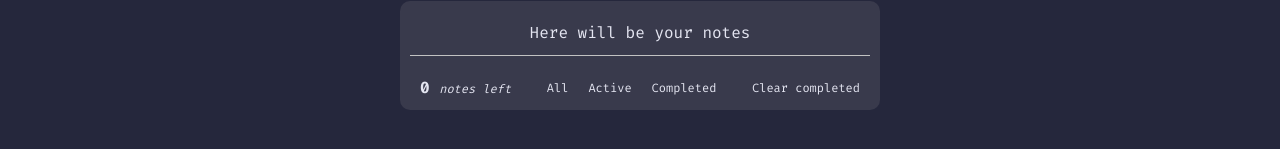
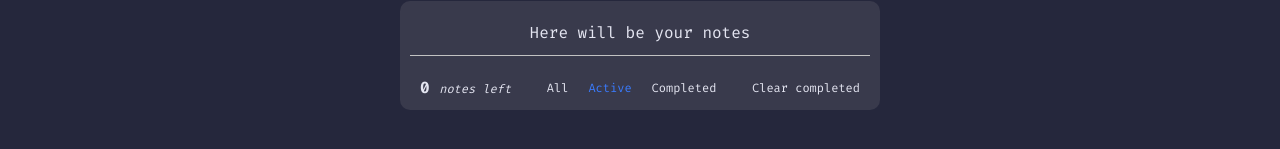
Before and after one commit to bakNa2t/type2note, a React (Vite) app: page / in a window 1280 px wide. Both pictures are taken after a click on the button "Active". Shown: the part 231-380 px from the top of the page. Built offline with nearby package versions, Linux system fonts and the light colour scheme; the HTML template or start-up script is replaced by a standard one.

Commit message:
Added filterAll/Active/Completed fn to NoteFilter

```diff
--- a/src/ui-blocks/NoteField.jsx
+++ b/src/ui-blocks/NoteField.jsx
@@ -16,7 +16,6 @@ const StyledNoteField = styled.ul`
 
 function NoteField() {
   const filteredNotes = useSelector(selectFilteredNotes);
-  console.log(filteredNotes);
 
   return (
     <StyledNoteField>
--- a/src/ui-blocks/NoteFilter.jsx
+++ b/src/ui-blocks/NoteFilter.jsx
@@ -1,5 +1,13 @@
+import { useDispatch, useSelector } from "react-redux";
 import styled from "styled-components";
+
 import Button from "./Button";
+
+import {
+  filterActive,
+  filterAll,
+  filterCompleted,
+} from "../base-blocks/noteSlice";
 
 const StyledNoteFilter = styled.div`
   display: flex;
@@ -8,12 +16,45 @@ const StyledNoteFilter = styled.div`
   gap: 1rem;
 `;
 
+const FilterActive = styled.p`
+  color: var(--color-blue);
+`;
+
 function NoteFilter() {
+  const dispatch = useDispatch();
+  const toFiltered = useSelector((state) => state.note.filter);
+
+  function handleFilterAll() {
+    dispatch(filterAll());
+  }
+
+  function handleFilterActive() {
+    dispatch(filterActive());
+  }
+
+  function handleFilterCompleted() {
+    dispatch(filterCompleted());
+  }
+
   return (
     <StyledNoteFilter>
-      <Button size="xs">All</Button>
-      <Button size="xs">Active</Button>
-      <Button size="xs">Completed</Button>
+      <Button size="xs" onClick={handleFilterAll}>
+        {toFiltered === "all" ? <FilterActive>All</FilterActive> : "All"}
+      </Button>
+      <Button size="xs" onClick={handleFilterActive}>
+        {toFiltered === "active" ? (
+          <FilterActive>Active</FilterActive>
+        ) : (
+          "Active"
+        )}
+      </Button>
+      <Button size="xs" onClick={handleFilterCompleted}>
+        {toFiltered === "completed" ? (
+          <FilterActive>Completed</FilterActive>
+        ) : (
+          "Completed"
+        )}
+      </Button>
     </StyledNoteFilter>
   );
 }
```
